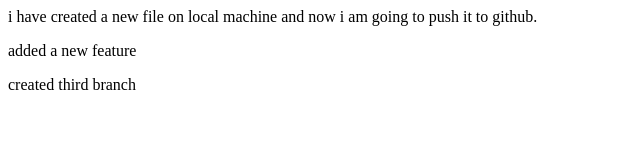
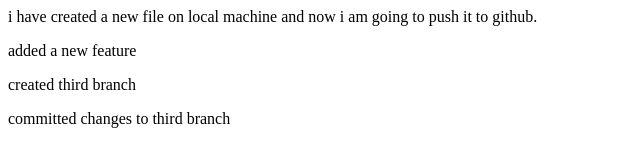
Before and after one commit to Ishika0603/localrepo, a plain HTML site: page index.html in a window 1280 px wide. Shown: the whole page, without its empty margins (0-640 px from the left). Drawn offline with Linux system fonts and the light colour scheme.

Commit message:
made branch 3

```diff
--- a/index.html
+++ b/index.html
@@ -1,3 +1,4 @@
 <p>i have created a new file on local machine and now i am going to push it to github.</p>
 <p>added a new feature</p>
 <p>created third branch</p>
+<p>committed changes to third branch</p>
```
